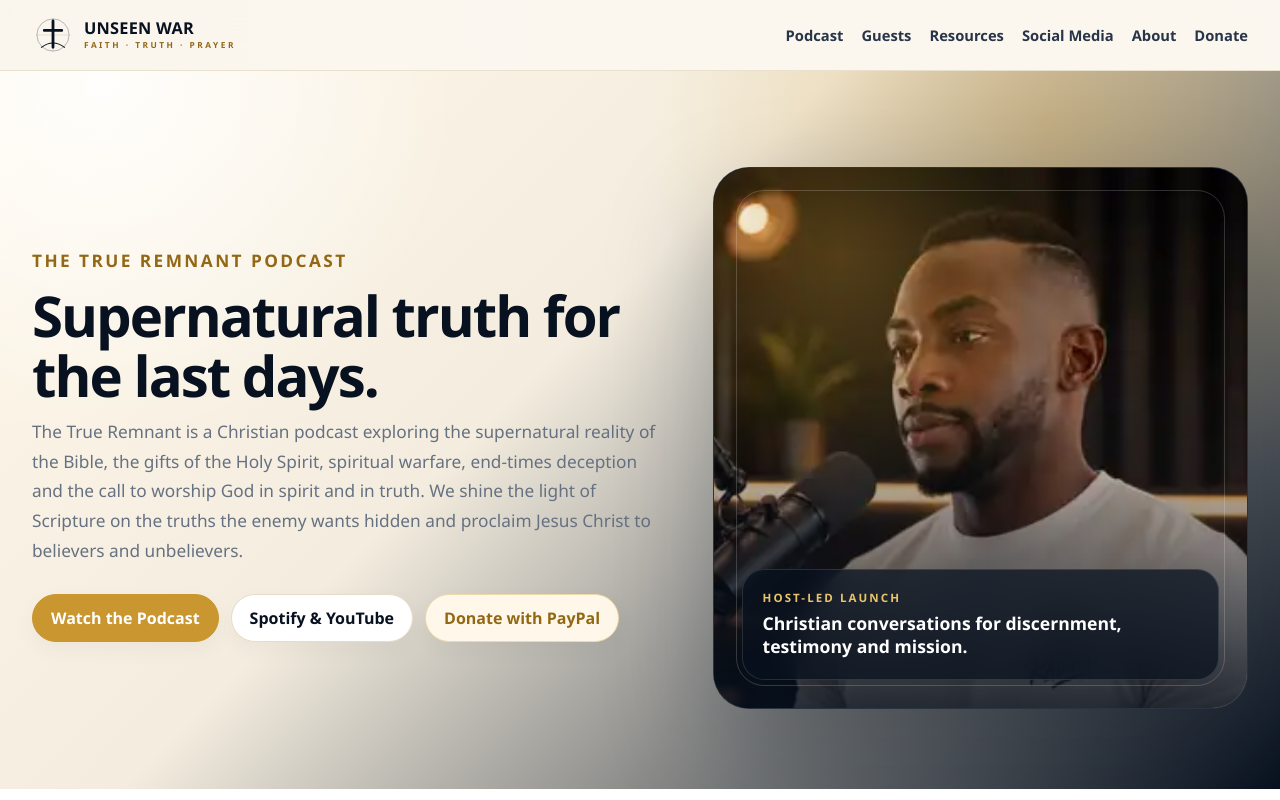
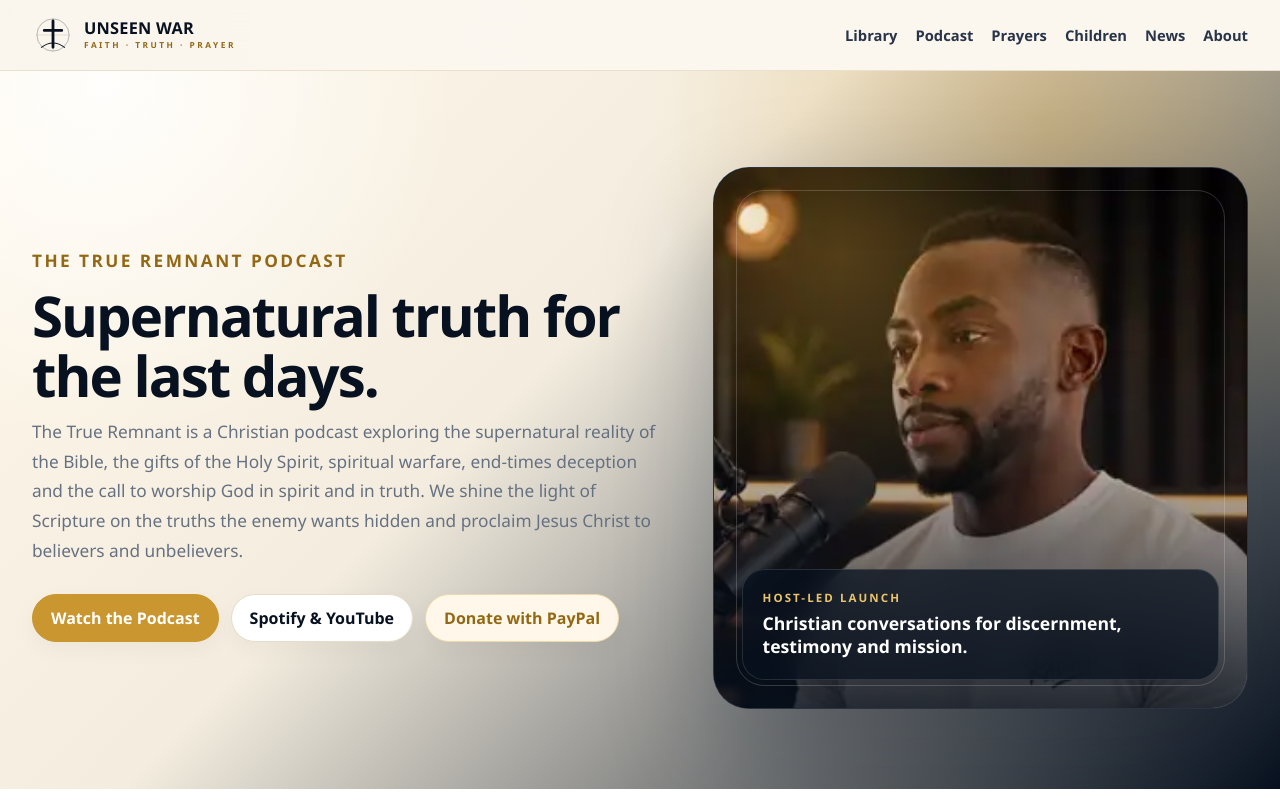
Before and after one commit to dakande85-bit/the-true-remnant-network, a Next.js app: page / in a window 1280 px wide. Shown: the top 800 px of the page. Built offline with nearby package versions, Linux system fonts and the light colour scheme.

Commit message:
Rebrand Unseen War and connect online library

```diff
--- a/src/components/Navbar.tsx
+++ b/src/components/Navbar.tsx
@@ -1,27 +1 @@
-import { BrandLogo } from "./BrandLogo";
-
-const links = [
-  ["Podcast", "/podcast"],
-  ["Guests", "/guests"],
-  ["Resources", "/resources"],
-  ["Social Media", "/social-media"],
-  ["About", "/about"],
-  ["Donate", "/donate"]
-];
-
-export function Navbar() {
-  return (
-    <header className="nav">
-      <div className="container nav-inner nav-inner-simple">
-        <a href="/" className="logo" aria-label="Home">
-          <BrandLogo />
-        </a>
-        <nav className="nav-links" aria-label="Main navigation">
-          {links.map(([label, href]) => (
-            <a key={`${label}-${href}`} href={href}>{label}</a>
-          ))}
-        </nav>
-      </div>
-    </header>
-  );
-}
+import {BrandLogo} from "./BrandLogo";const links=[["Library","/library"],["Podcast","/podcast"],["Prayers","/library#Prayers"],["Children","/library#Children"],["News","/news"],["About","/about"]];export function Navbar(){return <header className="nav"><div className="container nav-inner nav-inner-simple"><a href="/" className="logo" aria-label="Unseen War Home"><BrandLogo/></a><nav className="nav-links" aria-label="Main navigation">{links.map(([label,href])=><a key={href} href={href}>{label}</a>)}</nav></div></header>}
```
